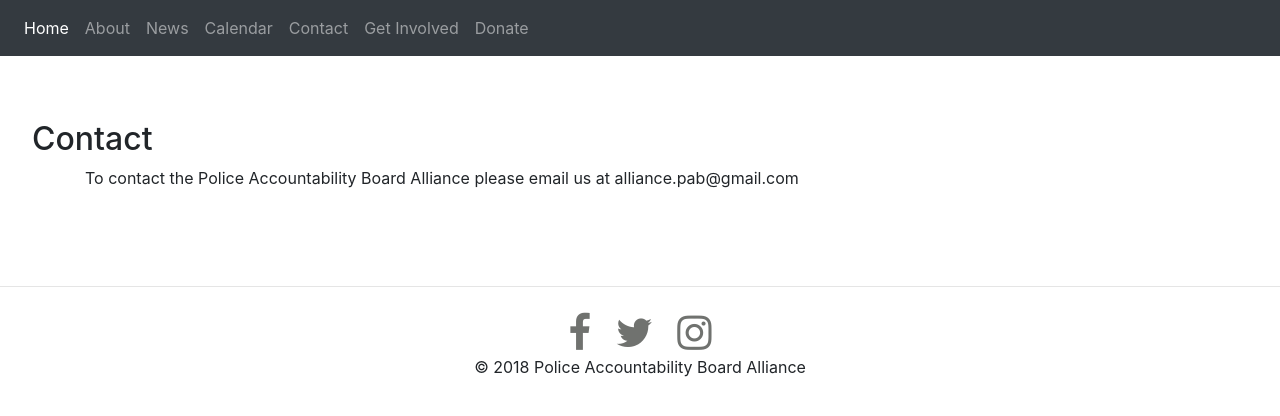
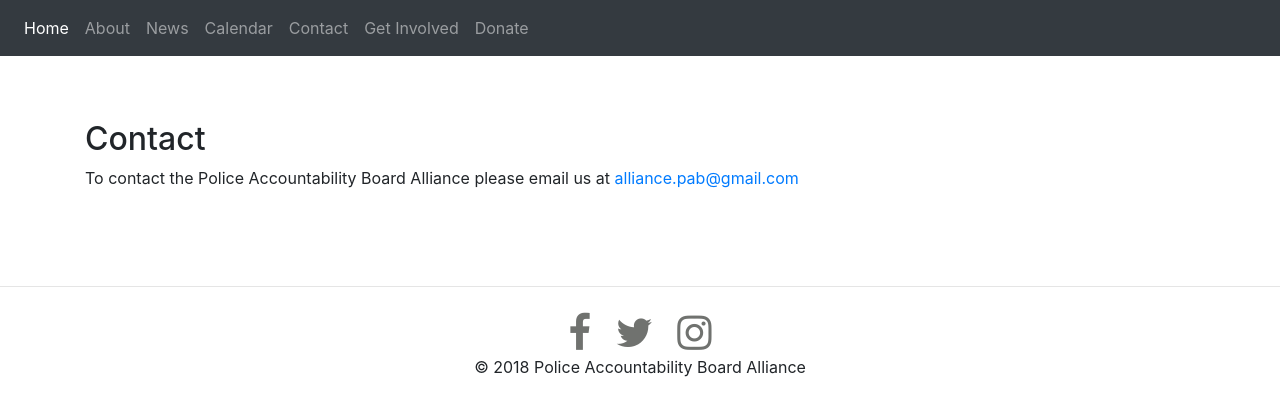
Before and after one commit to chrisbarilla/chrisbarilla.github.io, a Jekyll site: the page built from contact/index.html, in a window 1280 px wide. Shown: the top 416 px of the page. Built offline with Jekyll 4.4.1, drawn with Linux system fonts in a browser that asks for light colours; nearby versions of some CDN libraries; part of the change alters nothing that is shown.

Commit message:
Update index.html

```diff
--- a/contact/index.html
+++ b/contact/index.html
@@ -4,9 +4,9 @@ title: PAB
 ---
 
       <div class="jumbotron">
-        <h2>Contact</h2>
 
-<div class="container">
-  <p>To contact the Police Accountability Board Alliance please email us at alliance.pab@gmail.com</p>
-</div>
-</div>
+            <div class="container">
+                  <h2>Contact</h2>
+                  <p>To contact the Police Accountability Board Alliance please email us at <a href="alliance.pab@gmail.com">alliance.pab@gmail.com</a></p>
+            </div>
+      </div>
```
